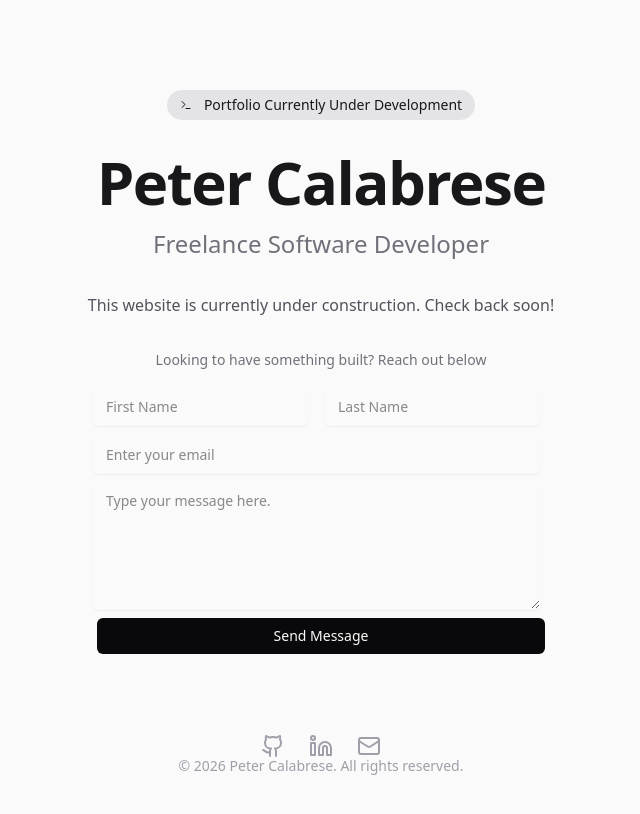
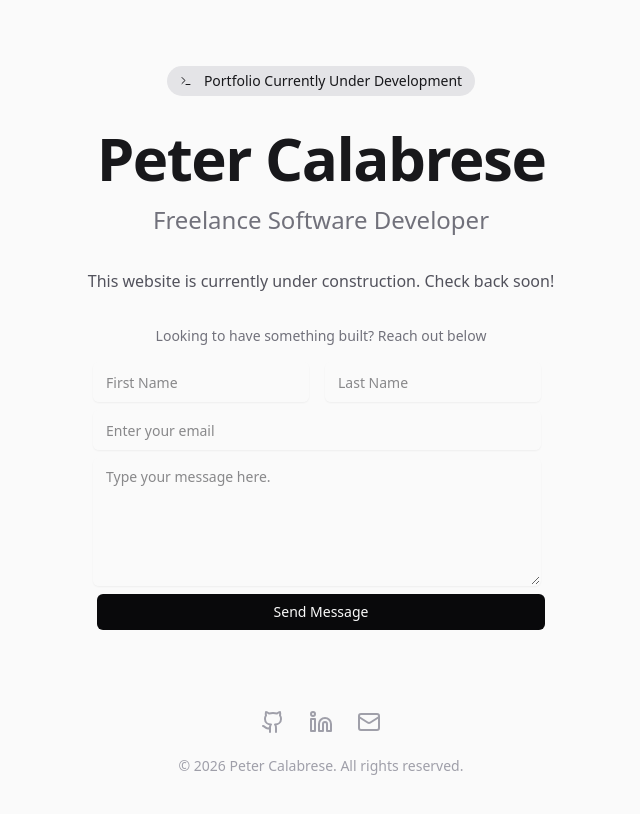
Before and after one commit to peter-calabrese/calabresedev, a Next.js app: page / in a window 1280 px wide. Shown: the top 814 px of the page, without its empty margins (319-959 px from the left). Built offline with nearby package versions, Linux system fonts and the light colour scheme.

Commit message:
fixed height

```diff
--- a/app/layout.tsx
+++ b/app/layout.tsx
@@ -25,7 +25,7 @@ export default function RootLayout({
   return (
     <html lang="en">
       <body
-        className={`${geistSans.variable} ${geistMono.variable} antialiased bg-zinc-50 dark:bg-zinc-950 text-zinc-900 dark:text-zinc-50 p-6`}
+        className={`${geistSans.variable} ${geistMono.variable} antialiased bg-zinc-50 dark:bg-zinc-950 text-zinc-900 dark:text-zinc-50`}
       >
         {children}
       </body>
--- a/app/page.tsx
+++ b/app/page.tsx
@@ -7,7 +7,7 @@ import { Textarea } from "@/components/ui/textarea"
 
 export default function ComingSoon() {
   return (
-    <div className="min-h-screen flex flex-col items-center justify-center bg-zinc-50 dark:bg-zinc-950 text-zinc-900 dark:text-zinc-50 p-6">
+    <div className="min-h-screen flex flex-col items-center justify-center bg-zinc-50 dark:bg-zinc-950 text-zinc-900 dark:text-zinc-50 ">
 
       {/* Main Content Container */}
       <div className="max-w-2xl w-full space-y-8 text-center">
@@ -34,7 +34,7 @@ export default function ComingSoon() {
         </div>
 
         {/* Notification Form */}
-        <div className="max-w-md mx-auto space-y-4">
+        <div className=" max-w-md mx-auto space-y-4">
           <p className="text-sm font-medium text-zinc-500 dark:text-zinc-400">
             Looking to have something built? Reach out below
           </p>
```
